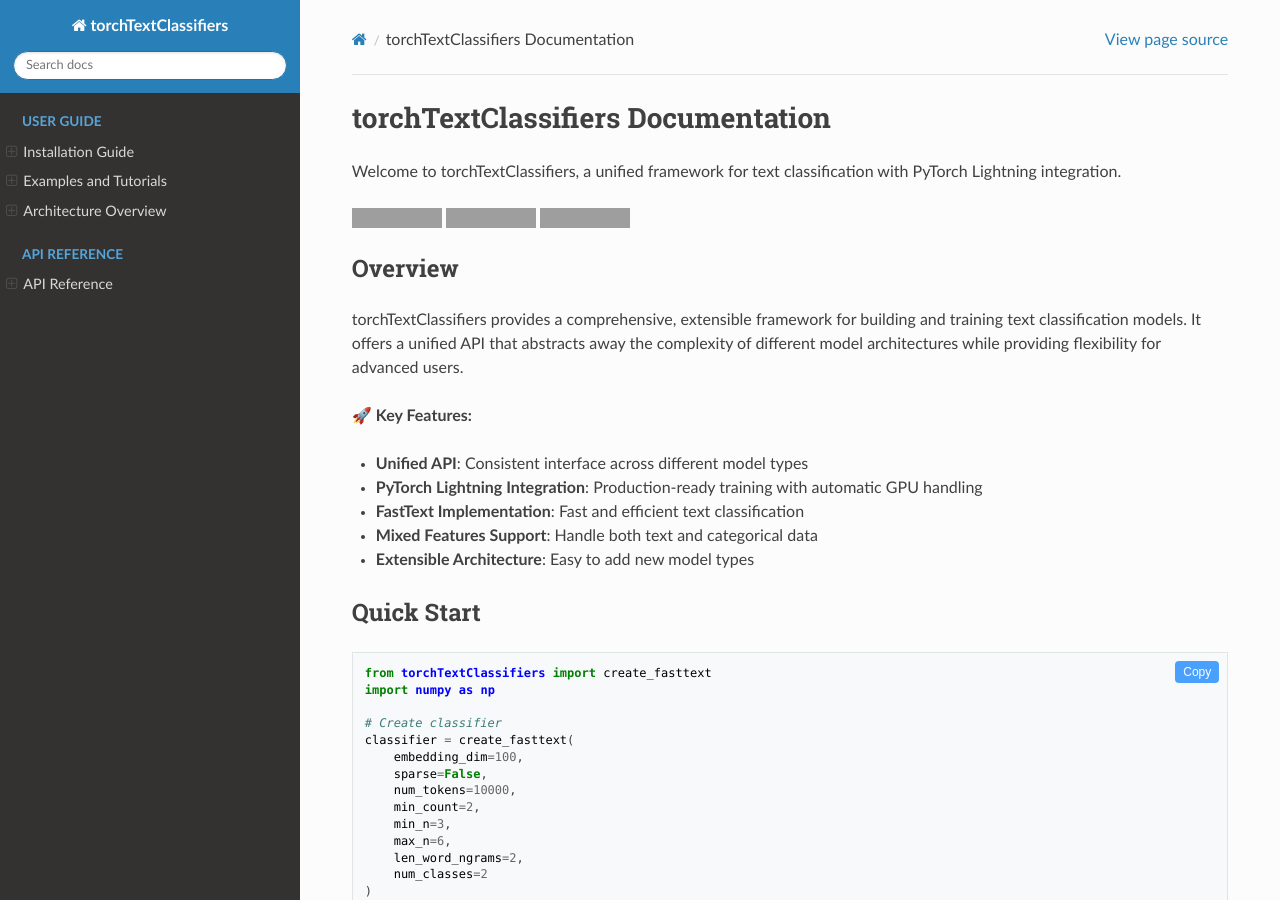
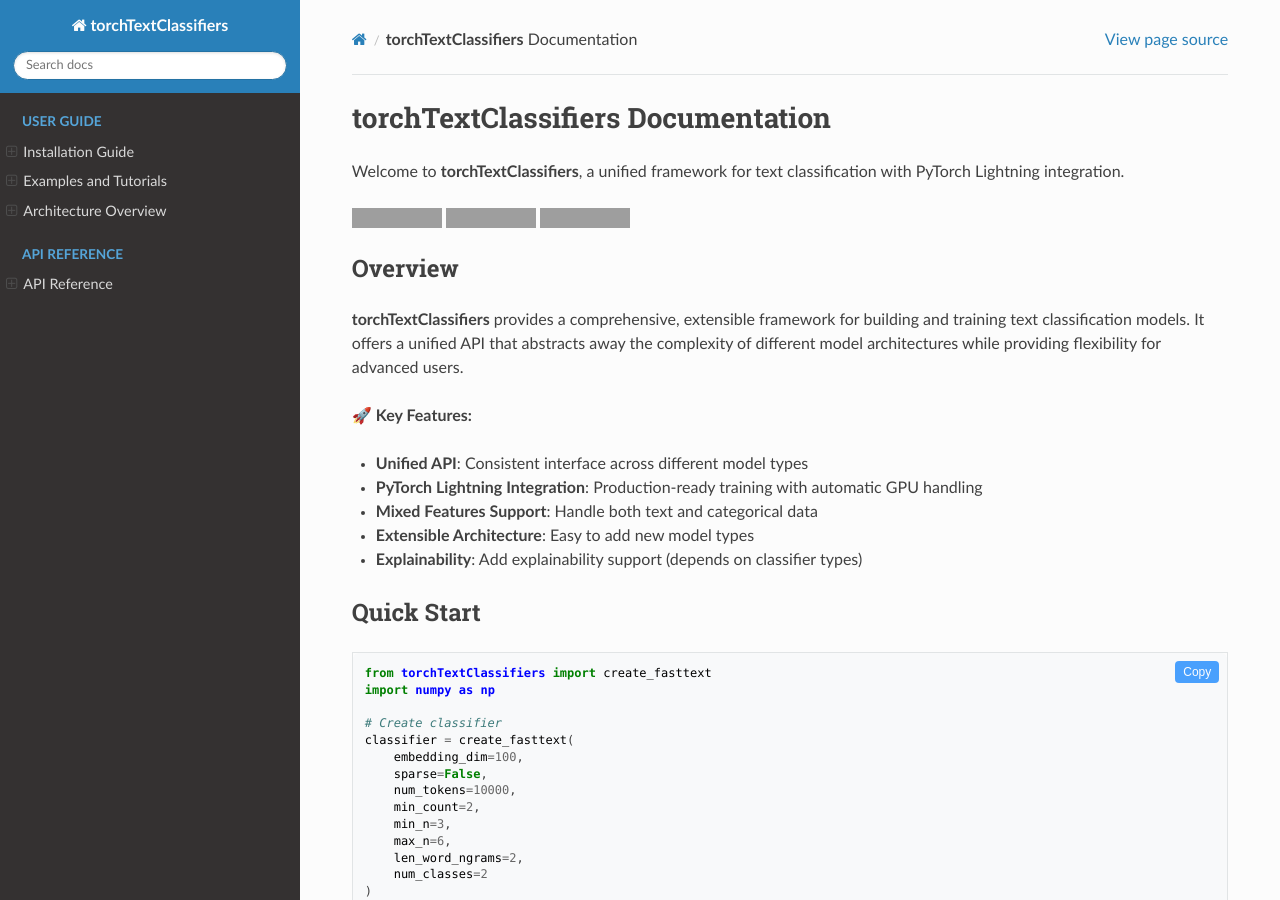
Before and after one commit to InseeFrLab/torchTextClassifiers, a Sphinx documentation site: the page built from docs/source/index.rst, in a window 1280 px wide and 900 px high. Built offline with Sphinx 7.4.7 and the Read the Docs theme 3.1.0, drawn with Linux system fonts in a browser that asks for light colours; pages that are not in the unit, such as notebooks, are missing from menus; grey boxes are pictures that could not be loaded.

Commit message:
docs: update docs

```diff
--- a/docs/source/index.rst
+++ b/docs/source/index.rst
@@ -1,7 +1,7 @@
-torchTextClassifiers Documentation
+**torchTextClassifiers** Documentation
 ====================================
 
-Welcome to torchTextClassifiers, a unified framework for text classification with PyTorch Lightning integration.
+Welcome to **torchTextClassifiers**, a unified framework for text classification with PyTorch Lightning integration.
 
 .. image:: https://img.shields.io/badge/python-3.8%2B-blue.svg
    :target: https://python.org
@@ -18,7 +18,7 @@
 Overview
 --------
 
-torchTextClassifiers provides a comprehensive, extensible framework for building and training
+**torchTextClassifiers** provides a comprehensive, extensible framework for building and training
 text classification models. It offers a unified API that abstracts away the complexity
 of different model architectures while providing flexibility for advanced users.
 
@@ -26,9 +26,10 @@
 
 * **Unified API**: Consistent interface across different model types
 * **PyTorch Lightning Integration**: Production-ready training with automatic GPU handling
-* **FastText Implementation**: Fast and efficient text classification
 * **Mixed Features Support**: Handle both text and categorical data
 * **Extensible Architecture**: Easy to add new model types
+* **Explainability**: Add explainability support (depends on classifier types)
+
 
 Quick Start
 -----------
--- a/docs/source/installation.rst
+++ b/docs/source/installation.rst
@@ -21,14 +21,9 @@
 - PyTorch >= 1.9.0
 - PyTorch Lightning >= 1.6.0
 - NumPy >= 1.19.0
-- Pandas >= 1.3.0
-- scikit-learn >= 1.0.0
 
 Optional dependencies for enhanced functionality:
 
-- Jupyter >= 1.0.0 (for notebook examples)
-- Matplotlib >= 3.3.0 (for visualization)
-- Seaborn >= 0.11.0 (for plotting)
 
 Installation Methods
 --------------------
```
Also changed, not shown: docs/source/api.rst (+9 -1 lines).
